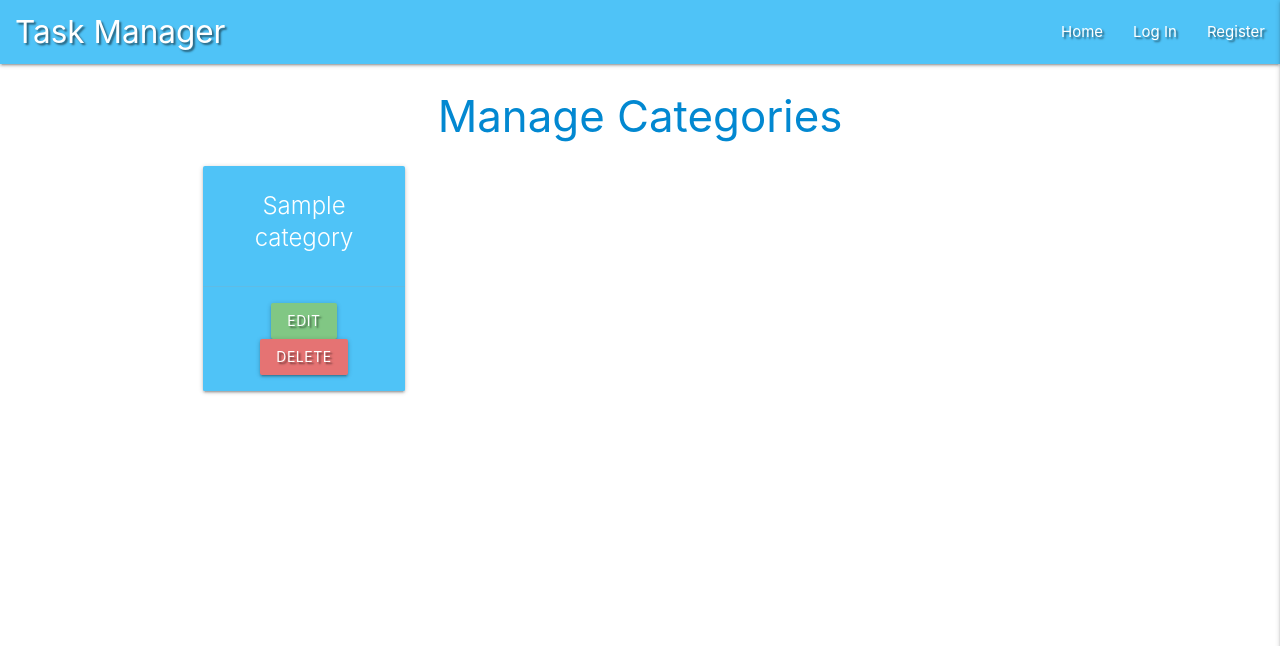
After one commit to pjotrs-osnovskis/task-manager, a Flask app: page /get_categories in a window 1280 px wide. The commit adds this page. Shown: the top 646 px of the page. Run offline with Flask 2, Linux system fonts and the light colour scheme; a database or web service that is not in the repository returns one stand-in record (values such as "Sample title"); some libraries are stand-ins or nearby versions.

Commit message:
Add manage categories template

```diff
--- a/app.py
+++ b/app.py
@@ -150,6 +150,12 @@ def delete_task(task_id):
     return redirect(url_for("get_tasks"))
 
 
+@app.route("/get_categories")
+def get_categories():
+    categories_list = list(mongo.db.categories.find().sort("category_name", 1))
+    return render_template("categories.html", categories=categories_list)
+
+
 if __name__ == "__main__":
     app.run(host=os.environ.get("IP"),
             port=int(os.environ.get("PORT")),
--- a/templates/base.html
+++ b/templates/base.html
@@ -30,12 +30,17 @@
                 <ul class="right hide-on-med-and-down">
                     {% if session.user %}
                         <li><a href="{{ url_for('get_tasks') }}">Home</a></li>
+                    {% else %}
+                        <li><a href="{{ url_for('login') }}">Home</a></li>
+                    {% endif %}
+                    {% if session.user %}
                         <li><a href="{{ url_for('profile', username=session['user']) }}">Profile</a></li>
                         <li><a href="{{ url_for('add_task') }}">New Task</a></li>
-                        <li><a href="#">Manage Categories</a></li>
+                        {% if session.user|lower == "admin"|lower %}
+                            <li><a href="{{ url_for('get_categories') }}">Manage Categories</a></li>
+                        {% endif %}
                         <li><a href="{{ url_for('logout') }}">Log Out</a></li>
                     {% else %}
-                        <li><a href="{{ url_for('login') }}">Home</a></li>
                         <li><a href="{{ url_for('login') }}">Log In</a></li>
                         <li><a href="{{ url_for('register') }}">Register</a></li>
                     {% endif %}
@@ -47,17 +52,24 @@
             <li>
                 <h4 class="center-align light-blue-text text-darken-4">Task Manager</h4>
             </li>
-            <li><a href="{{ url_for('get_tasks') }}">Home</a></li>
+            {% if session.user %}
+                <li><a href="{{ url_for('get_tasks') }}">Home</a></li>
+            {% else %}
+                <li><a href="{{ url_for('login') }}">Home</a></li>
+            {% endif %}
+
             {% if session.user %}
                 <li><a href="{{ url_for('profile', username=session['user']) }}">Profile</a></li>
                 <li><a href="{{ url_for('add_task') }}">New Task</a></li>
-                <li><a href="#">Manage Categories</a></li>
+                {% if session.user|lower == "admin"|lower %}
+                    <li><a href="{{ url_for('get_categories') }}">Manage Categories</a></li>
+                {% endif %}
                 <li><a href="{{ url_for('logout') }}">Log Out</a></li>
             {% else %}
                 <li><a href="{{ url_for('login') }}">Log In</a></li>
                 <li><a href="{{ url_for('register') }}">Register</a></li>
             {% endif %}
-        </ul>
+</ul>
     </header>
 
     <section>
--- /dev/null
+++ b/templates/categories.html
@@ -0,0 +1,22 @@
+{% extends "base.html" %}
+{% block content %}
+
+    <h3 class="light-blue-text text-darken-2 center-align">Manage Categories</h3>
+
+    <div class="row">
+        {% for category in categories %}
+            <div class="col s12 m3">
+                <div class="card light-blue lighten-2 center-align">
+                    <div class="card-content white-text">
+                        <span class="card-title">{{ category.category_name }}</span>
+                    </div>
+                    <div class="card-action">
+                        <a href="#" class="btn green lighten-2 text-shadow">Edit</a>
+                        <a href="#" class="btn red lighten-2 text-shadow" >Delete</a>
+                    </div>
+                </div>
+            </div>
+        {% endfor %}
+    </div>
+
+{% endblock %}
--- a/templates/edit_task.html
+++ b/templates/edit_task.html
@@ -66,7 +66,7 @@
             </div>
             <!-- submit button -->
             <div class="row center-align">
-                <a href="{{ url_for('get_tasks') }}" class=" l4 s12 btn-large red lighten-2 text-shadow">
+                <a href="{{ url_for('get_tasks') }}" class="l4 s12 btn-large red lighten-2 text-shadow">
                     Cancel <i class="fas fa-times-circle right" aria-hidden="true"></i>
                 </a>
                 <button type="submit" class="l4 s12  btn-large light-blue lighten-2 text-shadow">
```
